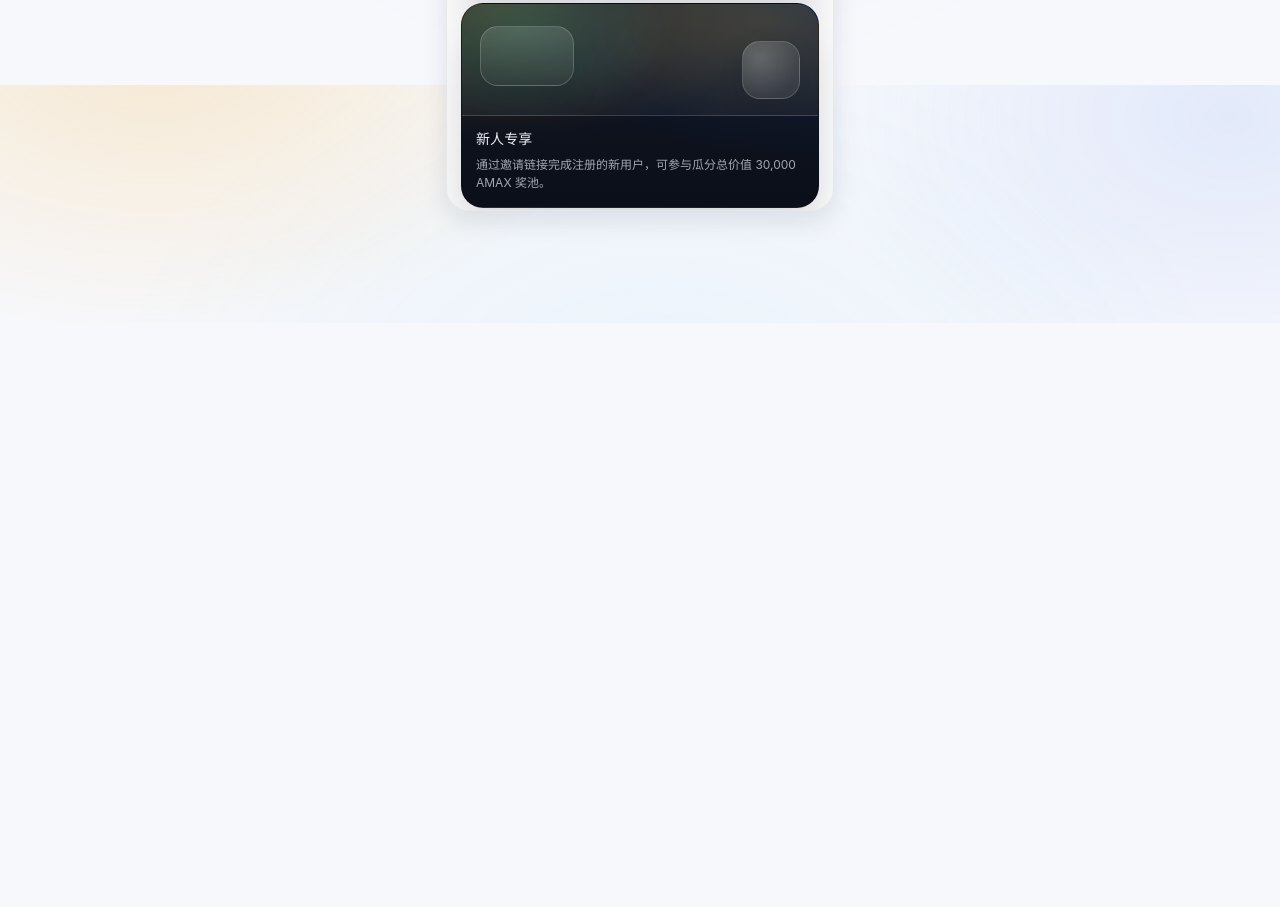
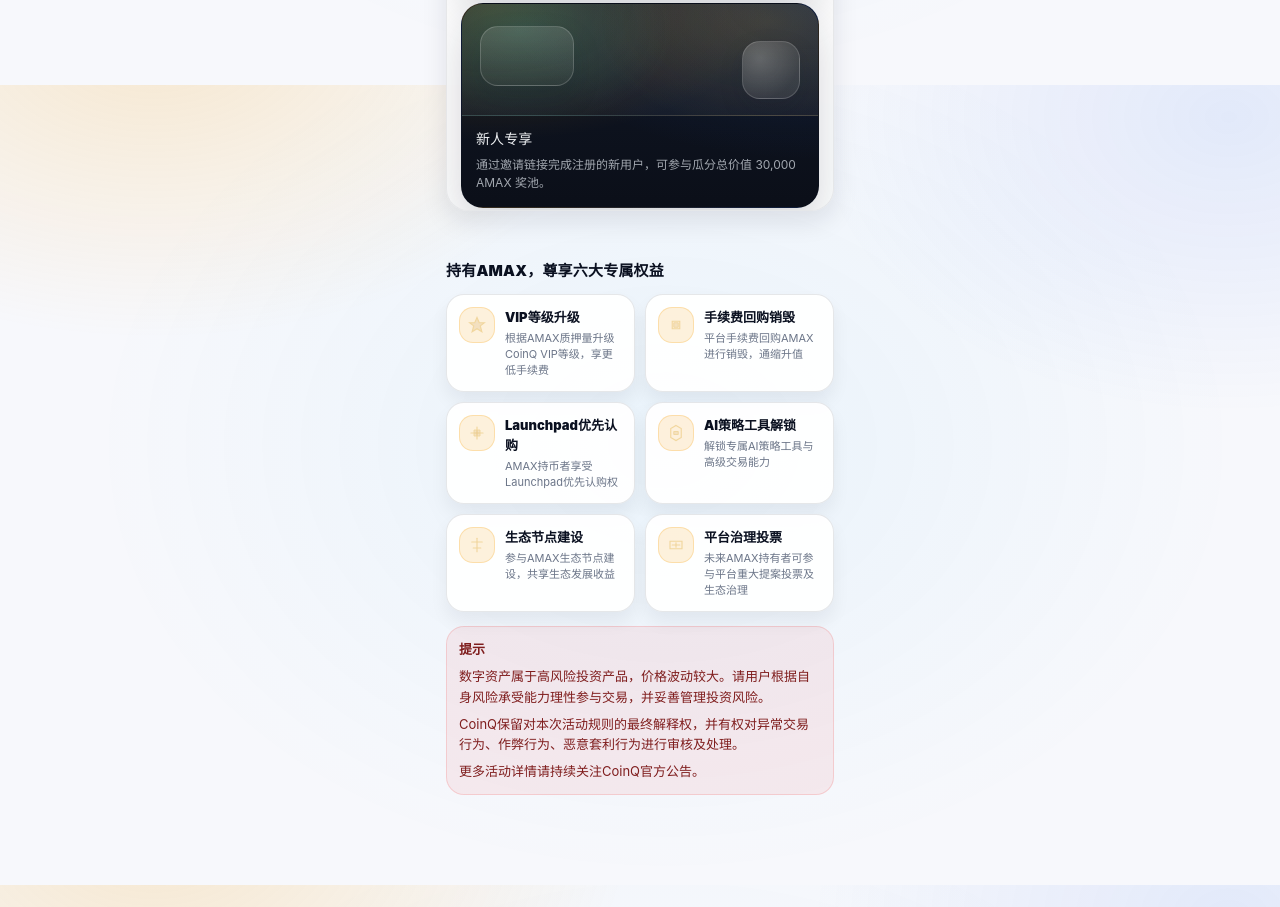
Before and after one commit to probit116/Activity-h5, a plain HTML site: page index.html in a window 1280 px wide. Shown: the part 1515-2422 px from the top of the page. Before the commit the page ends 1838 px from the top, so only its background shows below. Drawn offline with Linux system fonts and the light colour scheme.

Commit message:
更新 index.html via EZPage

```diff
--- a/index.html
+++ b/index.html
@@ -2109,7 +2109,7 @@
       </div>
       </div>
 
-      <div class="section" id="benefits" style="display:none">
+      <div class="section" id="benefits">
         <div class="h2"><div class="t">持有AMAX，尊享六大专属权益</div></div>
         <div class="grid2">
           <div class="benefit">
@@ -2380,7 +2380,7 @@
               if (on) t.classList.add("active"); else t.classList.remove("active");
               t.setAttribute("aria-selected", on ? "true" : "false");
             });
-            if (benefits) benefits.style.display = (i === 2) ? "" : "none";
+            if (benefits) benefits.style.display = "";
             if (i !== 0 && isDetailOpen()) history.back();
           }
 
```
